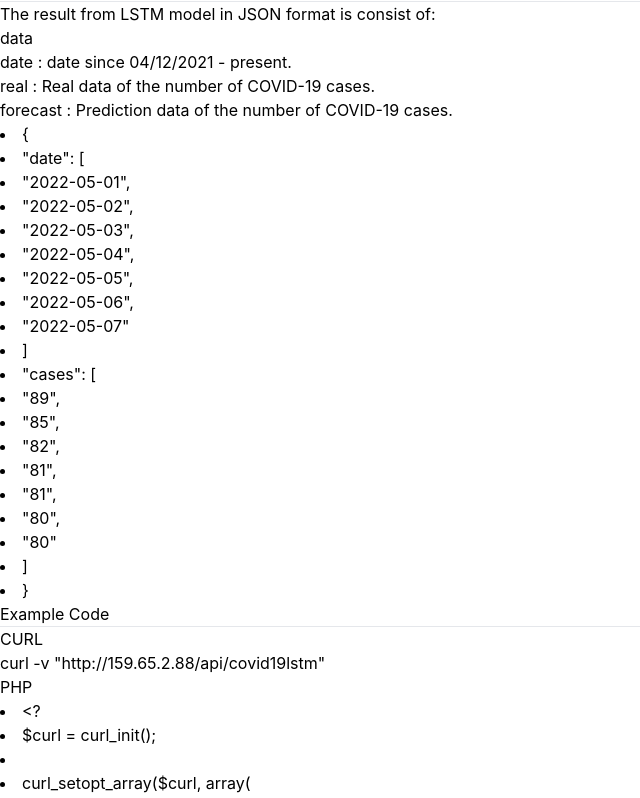
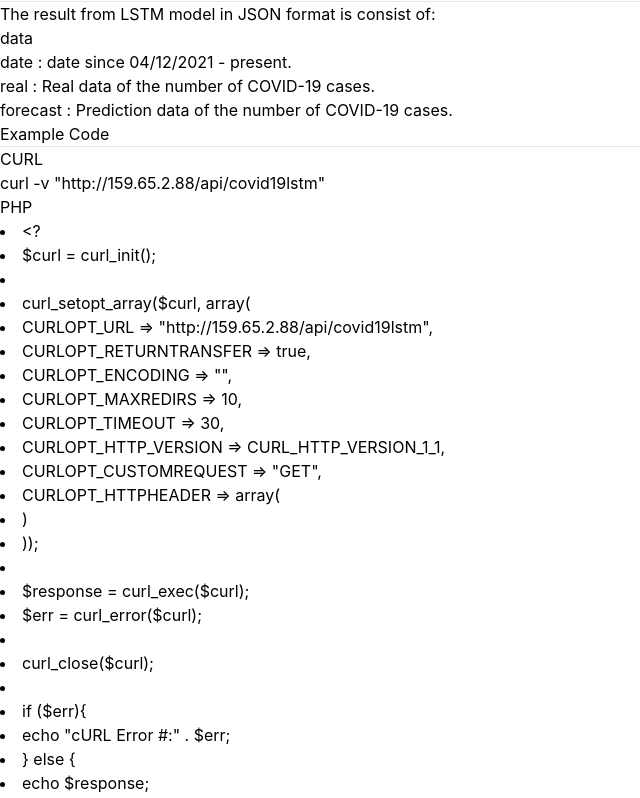
Before and after one commit to ribbinpo/malicovid19-web, a Next.js app: page /model in a window 1280 px wide. Shown: the part 545-1343 px from the top of the page, without its empty margins (0-640 px from the left). Built offline with nearby package versions, Linux system fonts and the light colour scheme.

Commit message:
Update: about, dashboard

```diff
--- a/components/NavBar.tsx
+++ b/components/NavBar.tsx
@@ -5,7 +5,7 @@ const NavBar = () =>{
     const [isOpen, setIsOpen] = useState(false);
     return(
         <div>
-            <nav className="bg-white text-gray-700 shadow-sm">
+            <nav className="bg-white text-gray-700 shadow-md">
                 {/* max-w-7xl mx-auto */}
                 <div className="px-4 sm:px-6 lg:px-8 w-full">
                     <div className="flex items-center justify-between w-full h-16">
--- a/pages/_app.tsx
+++ b/pages/_app.tsx
@@ -1,7 +1,6 @@
 import '../styles/globals.css'
 import type { AppProps } from 'next/app'
 import NavBar from '../components/NavBar'
-import Footer from "../components/Footer"
 
 function MyApp({ Component, pageProps }: AppProps) {
   return (
--- a/pages/model.tsx
+++ b/pages/model.tsx
@@ -4,29 +4,6 @@ const model = () =>{
         <div className="bg-white shadow-sm rounded-md p-5 mb-3">
             <div className="text-5xl mb-2 text-center">MODEL</div>
             <hr className="mb-5" />
-            <div className="sm:hidden">
-                {/* <label htmlFor="tabs" className="sr-only">Select your country</label>
-                <select id="tabs" className="bg-gray-50 border border-gray-300 text-gray-900 sm:text-sm rounded-lg focus:ring-blue-500 focus:border-blue-500 block w-full p-2.5 dark:bg-gray-700 dark:border-gray-600 dark:placeholder-gray-400 dark:text-white dark:focus:ring-blue-500 dark:focus:border-blue-500">
-                    <option>Profile</option>
-                    <option>Canada</option>
-                    <option>France</option>
-                    <option>Germany</option>
-                </select> */}
-            </div>
-            <ul className="hidden text-sm font-medium text-center text-gray-500 rounded-lg divide-x divide-gray-200 shadow sm:flex dark:divide-gray-700 dark:text-gray-400">
-                {/* <li className="w-1/6">
-                    <a href="#" className="inline-block p-4 w-full text-gray-900 bg-gray-100 rounded-l-lg focus:ring-4 focus:ring-blue-300 active focus:outline-none dark:bg-gray-700 dark:text-white" aria-current="page">Profile</a>
-                </li> */}
-                {/* <li className="w-full">
-                    <a href="#" className="inline-block p-4 w-full bg-white hover:text-gray-700 hover:bg-gray-50 focus:ring-4 focus:ring-blue-300 focus:outline-none dark:hover:text-white dark:bg-gray-800 dark:hover:bg-gray-700">Dashboard</a>
-                </li>
-                <li className="w-full">
-                    <a href="#" className="inline-block p-4 w-full bg-white hover:text-gray-700 hover:bg-gray-50 focus:ring-4 focus:ring-blue-300 focus:outline-none dark:hover:text-white dark:bg-gray-800 dark:hover:bg-gray-700">Settings</a>
-                </li>
-                <li className="w-full">
-                    <a href="#" className="inline-block p-4 w-full bg-white rounded-r-lg hover:text-gray-700 hover:bg-gray-50 focus:ring-4 focus:outline-none focus:ring-blue-300 dark:hover:text-white dark:bg-gray-800 dark:hover:bg-gray-700">Invoice</a>
-                </li> */}
-            </ul>
         </div>
         <div className="bg-white shadow-sm rounded-md p-5 mb-3">
             <div className="text-xl font-normal">LSTM Model</div>
@@ -71,31 +48,6 @@ const model = () =>{
                     <li>real : Real data of the number of COVID-19 cases.</li>
                     <li>forecast : Prediction data of the number of COVID-19 cases.</li>
                 </ul>
-                <div className="bg-slate-100 rounded-md mt-2 py-2 px-5">
-                    <div className="whitespace-pre-line list-none">
-                        {/* example output */}
-                        <li>&#123;</li>
-                        <li className="indent-8">&quot;date&quot;: [</li>
-                        <li className="indent-16">&quot;2022-05-01&quot;,</li>
-                        <li className="indent-16">&quot;2022-05-02&quot;,</li>
-                        <li className="indent-16">&quot;2022-05-03&quot;,</li>
-                        <li className="indent-16">&quot;2022-05-04&quot;,</li>
-                        <li className="indent-16">&quot;2022-05-05&quot;,</li>
-                        <li className="indent-16">&quot;2022-05-06&quot;,</li>
-                        <li className="indent-16">&quot;2022-05-07&quot;</li>
-                        <li className="indent-8">]</li>
-                        <li className="indent-8">&quot;cases&quot;: [</li>
-                        <li className="indent-16">&quot;89&quot;,</li>
-                        <li className="indent-16">&quot;85&quot;,</li>
-                        <li className="indent-16">&quot;82&quot;,</li>
-                        <li className="indent-16">&quot;81&quot;,</li>
-                        <li className="indent-16">&quot;81&quot;,</li>
-                        <li className="indent-16">&quot;80&quot;,</li>
-                        <li className="indent-16">&quot;80&quot;</li>
-                        <li className="indent-8">]</li>
-                        <li>&#125;</li>
-                    </div>
-                </div>
             </div>
         </div>
         <div className="bg-white shadow-sm rounded-md p-5">
```
Also changed, not shown: components/views/dashboard.view.tsx (+37 -42 lines), pages/about.tsx (+7 -6 lines), pages/test.tsx (deleted, +0 -19 lines), assets/EcoSystem.png.
